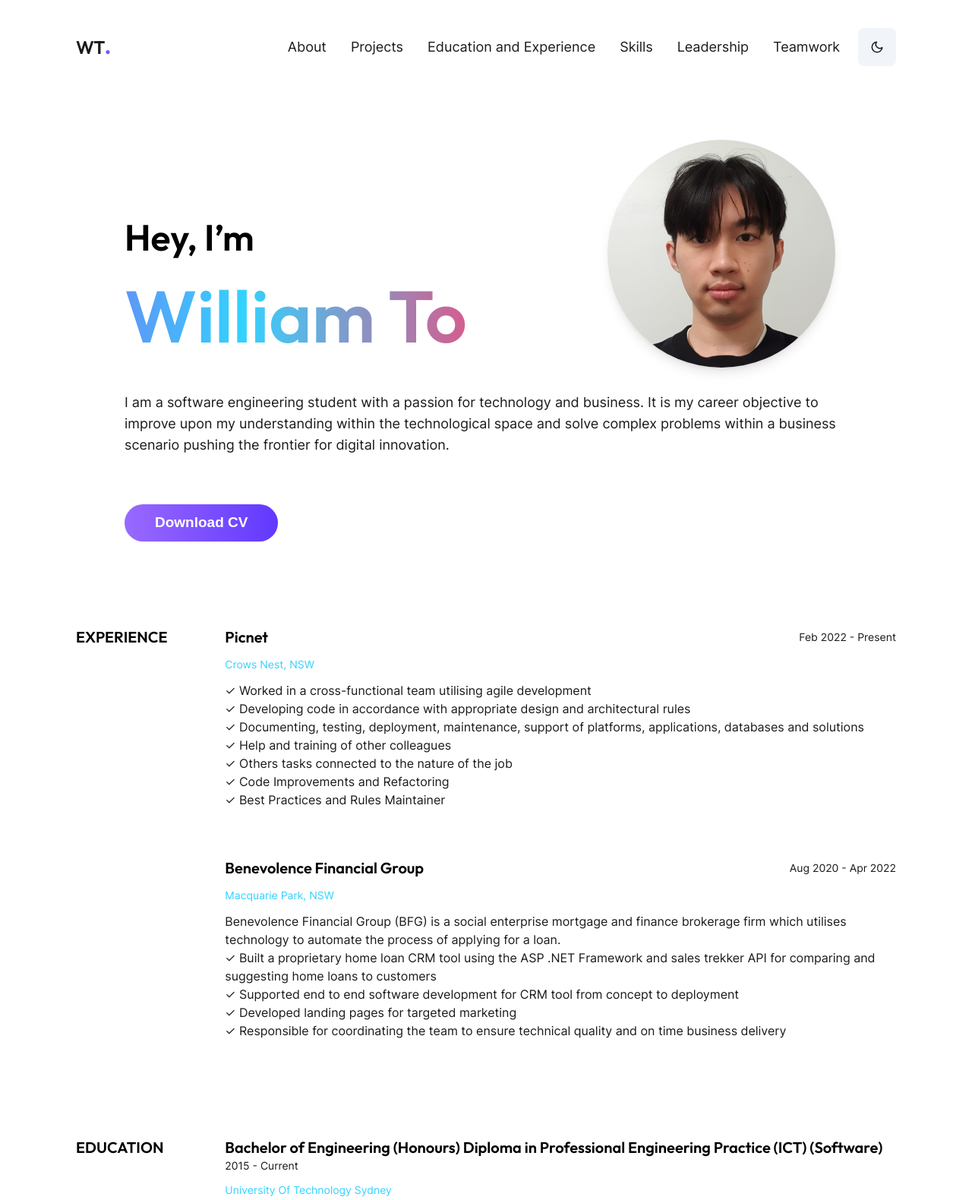
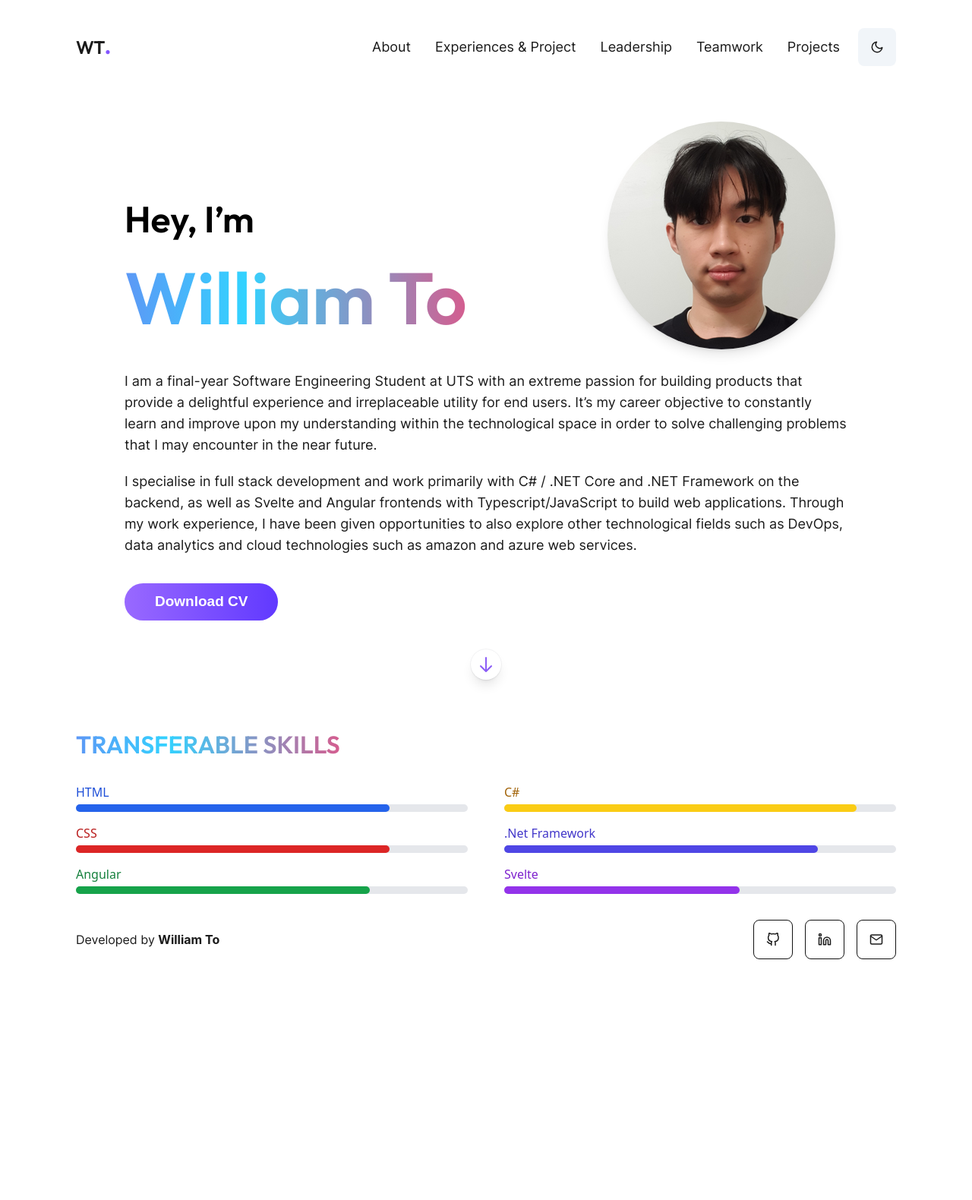
Before and after one commit to willyyto/william-portfolio-old, an Astro site: page / in a window 1280 px wide. Shown: the top 1580 px of the page at 76% size. After the commit the page ends 1297 px from the top, so only its background shows below. Built offline with nearby package versions, Linux system fonts and the light colour scheme; Astro itself is replaced by a stand-in of ours; a web font is replaced by a local one.

Commit message:
Updated about me page, added skill section and change project picture

```diff
--- a/src/components/general/Navbar.astro
+++ b/src/components/general/Navbar.astro
@@ -19,19 +19,10 @@ import { createLogo } from "@utils";
           >About</a
         >
       </li>
+
       <li>
-        <a class="p-4 dark:text-light block text-lg" href="/"
-          >Projects</a
-        >
-      </li>
-      <li>
-        <a class="p-4 dark:text-light block text-lg" href="/"
-          >Education and Experience</a
-        >
-      </li>
-      <li>
-        <a class="p-4 dark:text-light block text-lg" href="/"
-          >Skills</a
+        <a class="p-4 dark:text-light block text-lg" href="/experiences"
+          >Experiences & Project</a
         >
       </li>
       <li>
@@ -45,12 +36,11 @@ import { createLogo } from "@utils";
         >
       </li>
 
-
-      <!-- <li>
+      <li>
         <a class="p-4 dark:text-light block text-lg" href="/projects"
           >Projects</a
         >
-      </li> -->
+      </li>
       <!-- <li>
         <a class="p-4 dark:text-light block text-lg" href="/contact">Contact</a>
       </li> -->
--- a/src/components/home/Experience.astro
+++ b/src/components/home/Experience.astro
@@ -14,14 +14,14 @@ const { title, details } = Astro.props as IExperiences;
         <div class="my-16">
           <div class="flex justify-between items-center flex-wrap">
             <h3 class="text-xl font-semibold">{item.name}</h3>
-            <p class="text-sm dark:text-gray">
+            <p class="text-sm dark:text-background-color">
               {item.startDate} - {item.endDate}
             </p>
           </div>
-          <p class="text-sm mt-3 text-blue">{item.location}</p>
+          <p class="text-sm mt-3 text-location-blue">{item.location}</p>
           <ul class="mt-3">
             {item.description.map((item) => (
-              <li class="dark:text-gray">{item}</li>
+              <li class="dark:text-background-color">{item}</li>
             ))}
           </ul>
         </div>
--- a/src/components/home/Hero.astro
+++ b/src/components/home/Hero.astro
@@ -4,9 +4,9 @@ import { IHeroProps } from "@types";
 const { name, about } = Astro.props as IHeroProps;
 ---
 <section>
-  <div class="px-6 py-12 md:px-12 bg-gray-50 text-gray-800 text-center lg:text-left">
+  <div class="px-6 py-2 md:px-12 bg-background-color-50 text-background-color-800 text-center lg:text-left">
     <div class="container mx-auto">
-      <div class="grid lg:grid-cols-2 lg:space-x-40 flex items-center">
+      <div class="grid py-4 lg:grid-cols-2 lg:space-x-40 flex items-center">
         <div class="lg:mt-0">
           <h2 class="dark:text-light lg:mt-[117px] text-5xl">Hey, I’m</h2>
           <h1>{name}</h1>
@@ -19,11 +19,13 @@ const { name, about } = Astro.props as IHeroProps;
           />
         </div>
       </div>
-      <p class="dark:text-light text-lg mb-16 mt-5">
-        {about}
-      </p>
+      {about.map((item) => (
+        <p class="dark:text-light text-lg mb-5">{item}</p>
+      ))}
 
-      <button class="rounded-full button-custom w-button" style="background:">Download CV</button>
+      <button class="my-4 rounded-full button-custom w-button" style="background:">Download CV</button>
+
+
     </div>
 
   </div>
--- /dev/null
+++ b/src/components/home/Skill.astro
@@ -0,0 +1,48 @@
+---
+import { ISkills } from "@types";
+
+const { title, details } = Astro.props as ISkills;
+---
+<section>
+  <h1 style="line-height: 1.2; font-size: 2rem;">{title}</h1>
+  <div class="max-w-lg sm:mx-auto md:max-w-none" id="down">
+    <div class="grid grid-cols-1 gap-y-16 md:grid-cols-2 md:gap-x-12 md:gap-y-16">
+      <div class="relative flex flex-col gap-6 sm:flex-row md:flex-col lg:flex-row">
+        <div class="sm:min-w-0 sm:flex-1">
+          <div class="mb-1 text-base font-medium text-blue-700 dark:text-blue-500">HTML</div>
+          <div class="w-full bg-gray-200 rounded-full h-2.5 mb-4 dark:bg-gray-700">
+            <div class="bg-blue-600 h-2.5 rounded-full" style="width: 80%"></div>
+          </div>
+          <div class="mb-1 text-base font-medium text-red-700 dark:text-red-500">CSS</div>
+          <div class="w-full bg-gray-200 rounded-full h-2.5 mb-4 dark:bg-gray-700">
+            <div class="bg-red-600 h-2.5 rounded-full dark:bg-red-500" style="width: 80%"></div>
+          </div>
+          <div class="mb-1 text-base font-medium text-green-700 dark:text-green-500">Angular</div>
+          <div class="w-full bg-gray-200 rounded-full h-2.5 mb-4 dark:bg-gray-700">
+            <div class="bg-green-600 h-2.5 rounded-full dark:bg-green-500" style="width: 75%"></div>
+          </div>
+        </div>
+      </div>
+
+      <div class="relative flex flex-col gap-6 sm:flex-row md:flex-col lg:flex-row">
+        <div class="sm:min-w-0 sm:flex-1">
+          <div class="mb-1 text-base font-medium text-yellow-700 dark:text-yellow-500">C#</div>
+          <div class="w-full bg-gray-200 rounded-full h-2.5 mb-4 dark:bg-gray-700">
+            <div class="bg-yellow-400 h-2.5 rounded-full" style="width: 90%"></div>
+          </div>
+          <div class="mb-1 text-base font-medium text-indigo-700 dark:text-indigo-500">.Net Framework</div>
+          <div class="w-full bg-gray-200 rounded-full h-2.5 mb-4 dark:bg-gray-700">
+            <div class="bg-indigo-600 h-2.5 rounded-full dark:bg-indigo-500" style="width: 80%"></div>
+          </div>
+          <div class="mb-1 text-base font-medium text-purple-700 dark:text-purple-500">Svelte</div>
+          <div class="w-full bg-gray-200 rounded-full h-2.5 dark:bg-gray-700">
+            <div class="bg-purple-600 h-2.5 rounded-full dark:bg-purple-500" style="width: 60%"></div>
+          </div>
+        </div>
+      </div>
+
+    </div>
+  </div>
+
+
+</section>
--- a/src/data/info.ts
+++ b/src/data/info.ts
@@ -2,9 +2,8 @@ export const info = {
   baseUrl: "https://www.williamto.com",
   name: "William To",
   jobDescription: "Software Engineer",
-  about: `I am a software engineering student with a passion for technology and business. It is my career objective to improve upon my
-  understanding within the technological space and solve complex problems within a business scenario pushing the frontier for digital innovation.
-  `,
+  about: ["I am a final-year Software Engineering Student at UTS with an extreme passion for building products that provide a delightful experience and irreplaceable utility for end users. It’s my career objective to constantly learn and improve upon my understanding within the technological space in order to solve challenging problems that I may encounter in the near future.",
+  "I specialise in full stack development and work primarily with C# / .NET Core and .NET Framework on the backend, as well as Svelte and Angular frontends with Typescript/JavaScript to build web applications. Through my work experience, I have been given opportunities to also explore other technological fields such as DevOps, data analytics and cloud technologies such as amazon and azure web services."],
 
   experience: [
     {
@@ -37,7 +36,16 @@ export const info = {
       ],
     },
   ],
-
+  skill: [
+    {
+      name: "CSS",
+      percentage: 99,
+    },
+    {
+      name: "HTML",
+      percentage: 66,
+    }
+  ],
   education: [
     {
       name: "Bachelor of Engineering (Honours) Diploma in Professional Engineering Practice (ICT) (Software)",
@@ -70,7 +78,7 @@ export const info = {
       title: "Personal Portfolio",
       isFeatured: true,
       thumbnail: "/assets/images/astro-portfolio.png",
-      githubUrl: "https://github.com/willyyto",
+      githubUrl: "https://github.com/willyyto/william-portfolio",
       liveUrl: "https://www.williamto.com",
     },
   ],
--- /dev/null
+++ b/src/pages/experiences.astro
@@ -0,0 +1,31 @@
+---
+import { info } from "@data";
+
+import ProjectsWrapper from "@components/general/ProjectsWrapper.astro";
+import Experience from "@components/home/Experience.astro";
+import MetaHead from "@components/general/MetaHead.astro";
+import Layout from "@layouts/Layout.astro";
+const Projects = info.projects.map((project) => project);
+---
+
+<!DOCTYPE html>
+<html lang="en">
+  <head>
+    <MetaHead
+      title={"Experience & Project"}
+      description={"All projects are available in this page."}
+      ogImageUrl={"/assets/images/portfolio-logo.png"}
+    />
+  </head>
+
+  <body>
+    <Layout>
+      <h1 style="line-height: 1.2; font-size: 2rem;">Professional Experiences</h1>
+      <Experience title={"EXPERIENCE"} details={info.experience} />
+      <h1 style="line-height: 1.2; font-size: 2rem;">Academic Experiences</h1>
+      <Experience title={"EDUCATION"} details={info.education} />
+      <h1 style="line-height: 1.2; font-size: 2rem;">Projects</h1>
+      <ProjectsWrapper projects={Projects} />
+    </Layout>
+  </body>
+</html>
--- a/src/pages/index.astro
+++ b/src/pages/index.astro
@@ -3,6 +3,7 @@ import { info } from "@data";
 
 import Layout from "@layouts/Layout.astro";
 import Hero from "@components/home/Hero.astro";
+import Skill from "@components/home/Skill.astro";
 import Experience from "@components/home/Experience.astro";
 import ProjectsWrapper from "@components/general/ProjectsWrapper.astro";
 import MetaHead from "@components/general/MetaHead.astro";
@@ -27,12 +28,24 @@ const featureProjects = info.projects.map((project, index) => {
   <body>
     <Layout>
       <Hero name={info.name} about={info.about} />
-      <Experience title={"EXPERIENCE"} details={info.experience} />
+      <!-- <Experience title={"EXPERIENCE"} details={info.experience} />
       <Experience title={"EDUCATION"} details={info.education} />
-      <!-- <section>
-        <h2 class="w-[15rem] dark:text-light mt-16">FEATURE PROJECTS</h2>
+      <section>
+        <h2 class="w-[15rem] dark:text-light mt-16">PERSONAL PROJECTS</h2>
         <ProjectsWrapper projects={featureProjects} />
       </section> -->
+
+      <div class="my-6 flex flex-col items-center">
+        <a href="#down">
+          <div class="animate-bounce bg-white dark:bg-slate-800 p-2 w-10 h-10 ring-1 ring-slate-900/5 dark:ring-slate-200/20 shadow-lg rounded-full flex items-center justify-center">
+            <svg class="w-6 h-6 text-violet-500" fill="none" stroke-linecap="round" stroke-linejoin="round" stroke-width="2" viewBox="0 0 24 24" stroke="currentColor">
+              <path d="M19 14l-7 7m0 0l-7-7m7 7V3"></path>
+            </svg>
+        </div>
+        </a>
+      </div>
+
+      <Skill title={"TRANSFERABLE SKILLS"}details={info.skill}/>
     </Layout>
   </body>
 </html>
--- a/src/styles/style.css
+++ b/src/styles/style.css
@@ -38,4 +38,10 @@
   .footer-icons {
     @apply dark:text-light flex items-center border border-dark dark:border-light p-4 rounded-lg justify-center;
   }
+
+  /* Scroll down */
+  html {
+    scroll-behavior: smooth;
+   }
+
 }
--- a/tailwind.config.cjs
+++ b/tailwind.config.cjs
@@ -7,8 +7,10 @@ module.exports = {
       colors: {
         dark: "#111111",
         light: "#FFFFFF",
-        blue: "#33d2ff",
-        gray: "#C4C4C4",
+        // blue: "#33d2ff",
+        // gray: "#C4C4C4",
+        "location-blue": "#33d2ff",
+        "background-color": "#C4C4C4",
         "dark-gray": "#1A1A1A",
       },
       fontFamily: {
```
Also changed, not shown: src/types/index.ts (+11 -1 lines), public/assets/images/astro-portfolio-old.png (added), public/assets/images/astro-portfolio.png, 1 other file.
